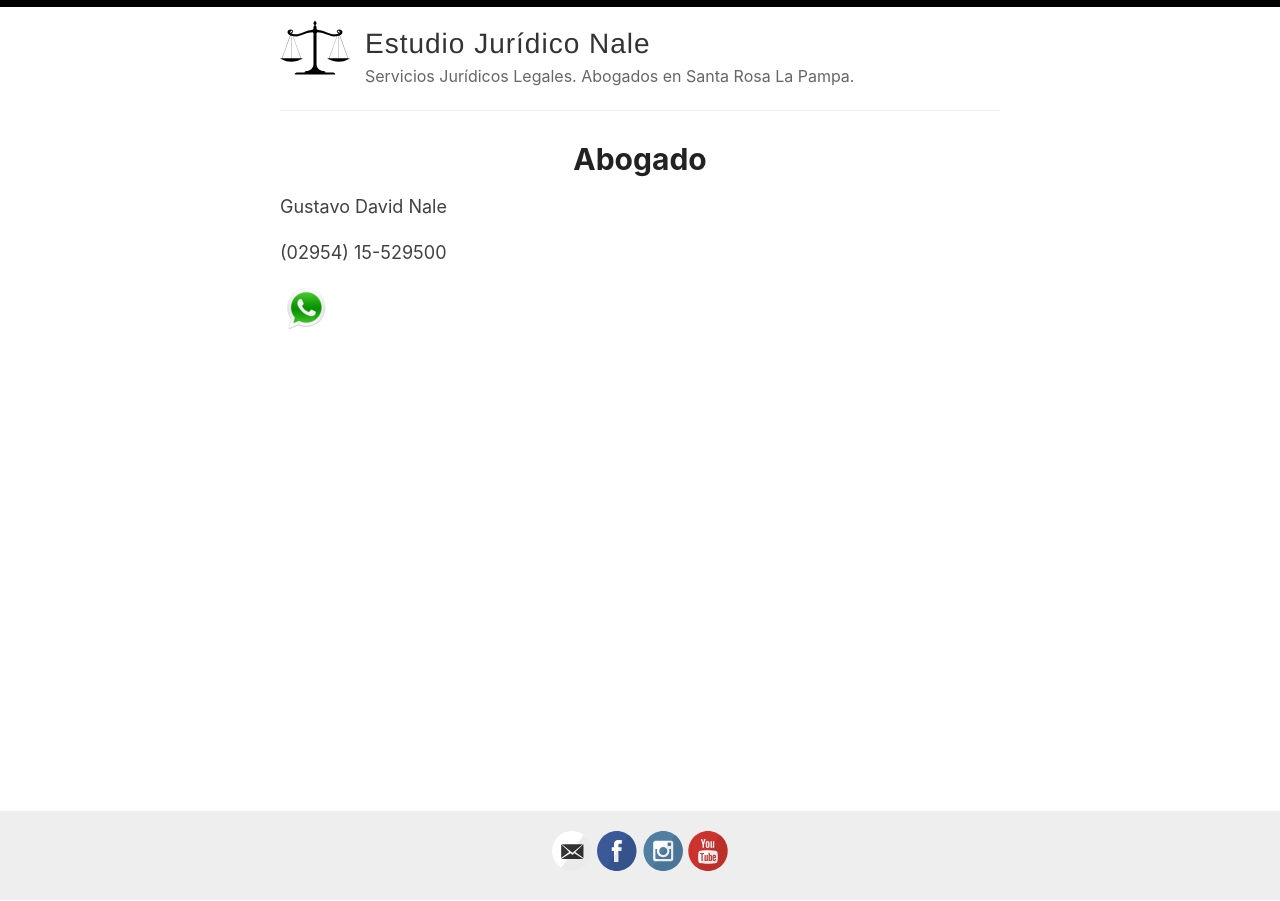
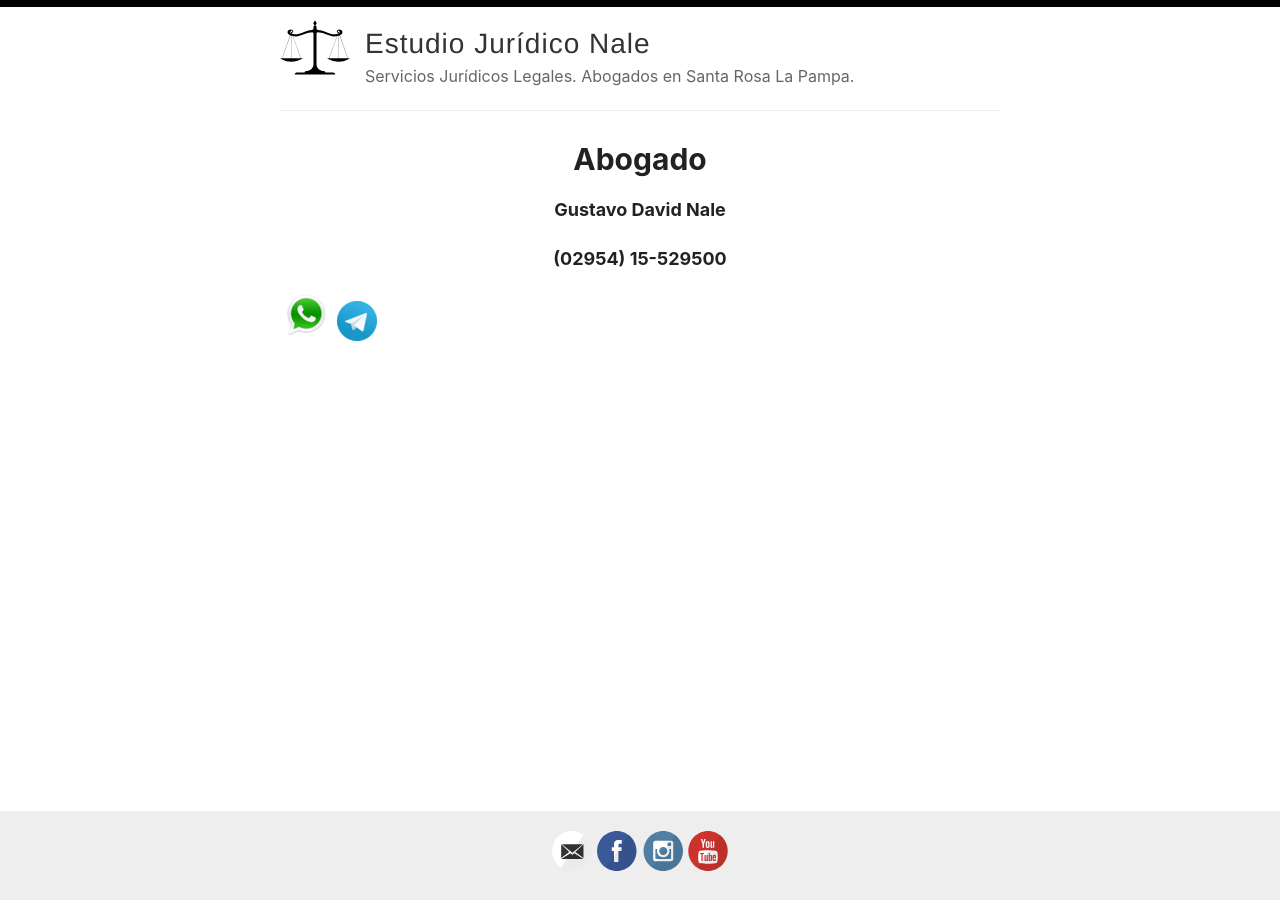
Before and after one commit to gustavonale/estudionale.com, a Jekyll site: the page built from index.md, in a window 1280 px wide. Built offline with Jekyll 4.4.1, drawn with Linux system fonts in a browser that asks for light colours; the list of posts is cut into pages by our own code.

Commit message:
Update index.md

```diff
--- a/index.md
+++ b/index.md
@@ -3,10 +3,10 @@
 layout: page
 title: Abogado
 ---
-Gustavo David Nale
+##### Gustavo David Nale
 
-(02954) 15-529500
+##### (02954) 15-529500
 
 
 [![](https://estudionale.com/images/whatsapp.png)](https://wa.me/5492954529500/)
-[![](estudionale.com/images/telegram.png)](https://t.me/gustavo_ok/)
+[![](https://estudionale.com/images/telegram.png)](https://t.me/gustavo_ok/)
```
